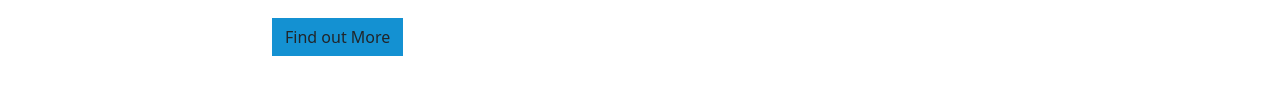
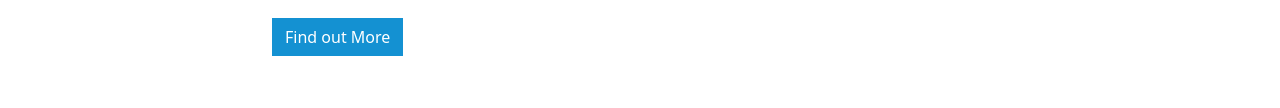
Before and after one commit to MayuriWandhe/AceptOneMediaWorks, a plain HTML site: page arti_steels/index.html in a window 1280 px wide. In both pictures the pointer is over the button 337 px from the left and 1631 px from the top of the page. Shown: the part 1093-1201 px from the top of the page. Drawn offline with nearby package versions, Linux system fonts and the light colour scheme.

Commit message:
Button hover effects

```diff
--- a/arti_steels/style/styling.css
+++ b/arti_steels/style/styling.css
@@ -73,7 +73,7 @@
 
 .buttons:hover{
     background-color: #1491D2;
-    /* color: #ffffff; */
+    color: #ffffff;
 }
 
 
```
